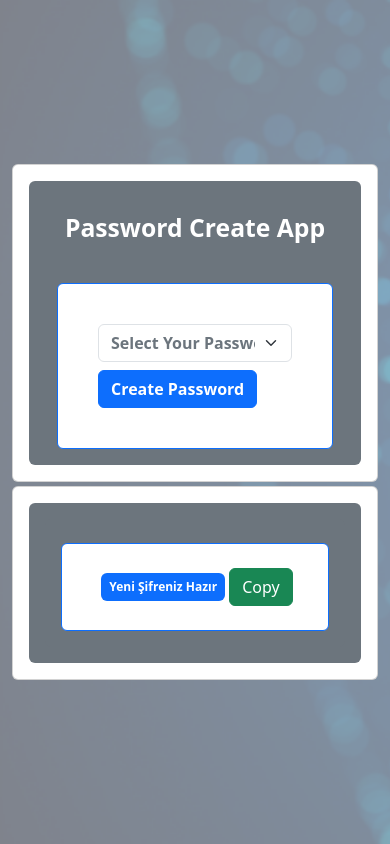
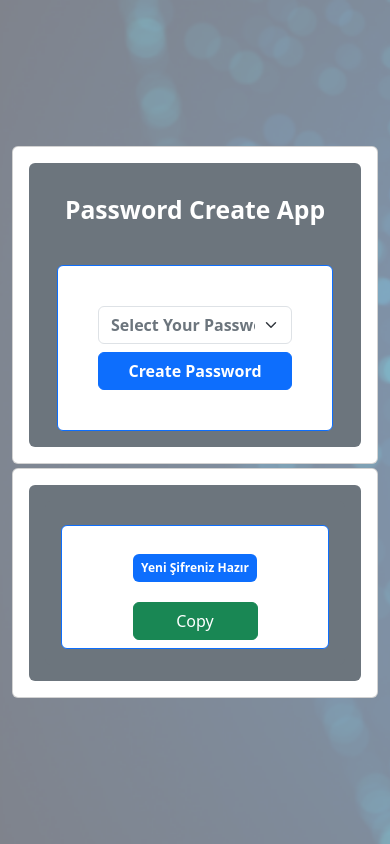
Before and after one commit to mertugrulfrontenddev/random-password, a React (Create React App) app: page / in a window 390 px wide. Built offline with nearby package versions, Linux system fonts and the light colour scheme.

Commit message:
responsive-overflow

```diff
--- a/src/components/LenghtSelector.jsx
+++ b/src/components/LenghtSelector.jsx
@@ -31,7 +31,7 @@ const LenghtSelector = ({ getSelectValue }) => {
               getSelectValue(value);
               setValue("");
             }}
-            className="btn btn-primary fw-bold mt-2"
+            className="btn btn-primary fw-bold mt-2 w-100"
           >
             Create Password
           </button>
--- a/src/components/ShowPassword.jsx
+++ b/src/components/ShowPassword.jsx
@@ -18,13 +18,13 @@ const ShowPassword = ({ passKeys }) => {
         <div className="card-body d-flex justify-content-center align-items-center ">
           <h2 className="badge bg-primary m-1 p-2">Yeni Şifreniz Hazır</h2>
           <p className="badge bg-secondary m-1 p-2">{passKeys.join("-")}</p>
-          <button
-            className="btn btn-success "
-            onClick={handleCopy} // Butona tıklanınca handleCopy çalışacak
-          >
-            Copy
-          </button>
         </div>
+        <button
+          className="btn btn-success w-50 mx-auto"
+          onClick={handleCopy} // Butona tıklanınca handleCopy çalışacak
+        >
+          Copy
+        </button>
         {copySuccess && (
           <div className=" badge  bg-success m-1 p-3 text-white  text-center shadow">
             {copySuccess}
```
